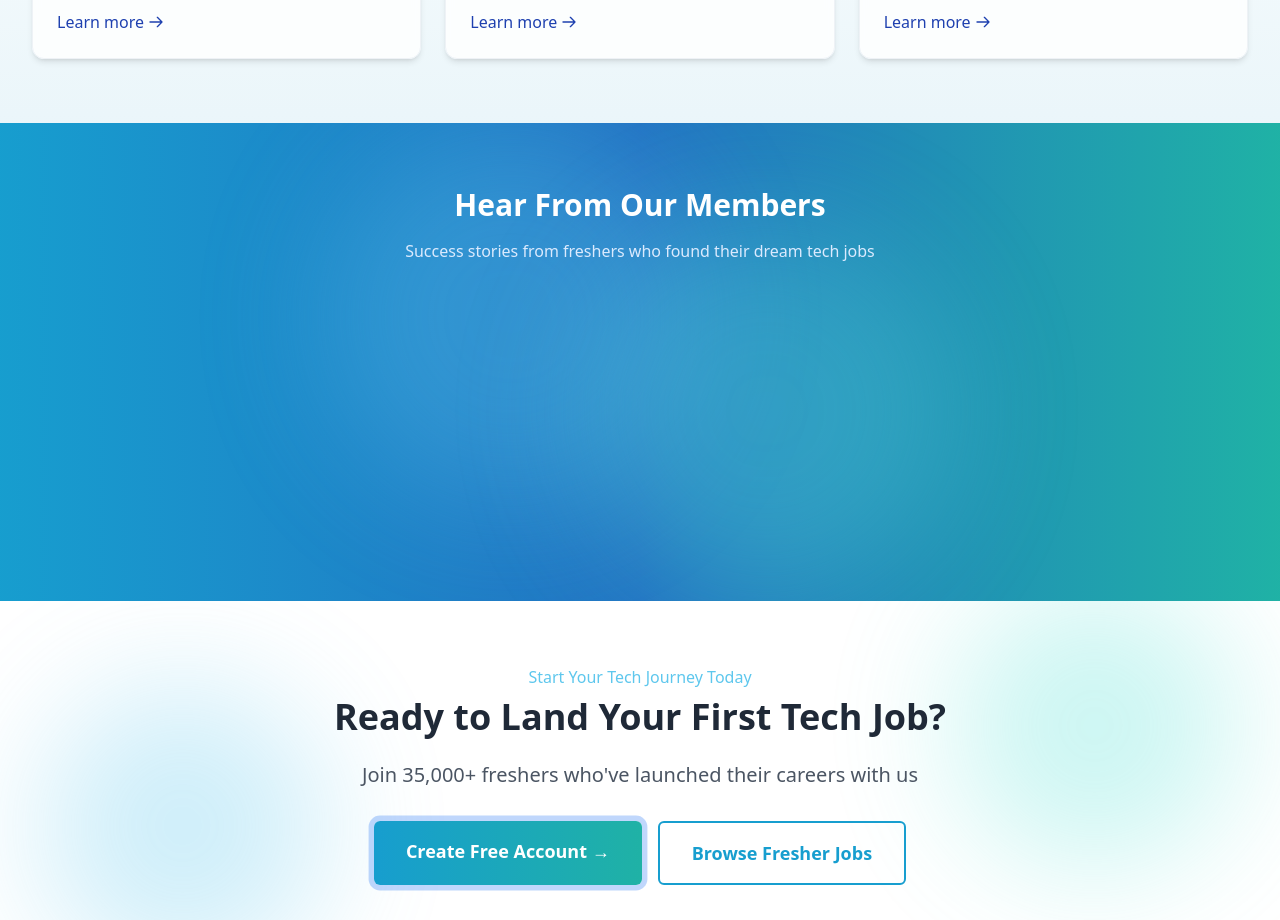
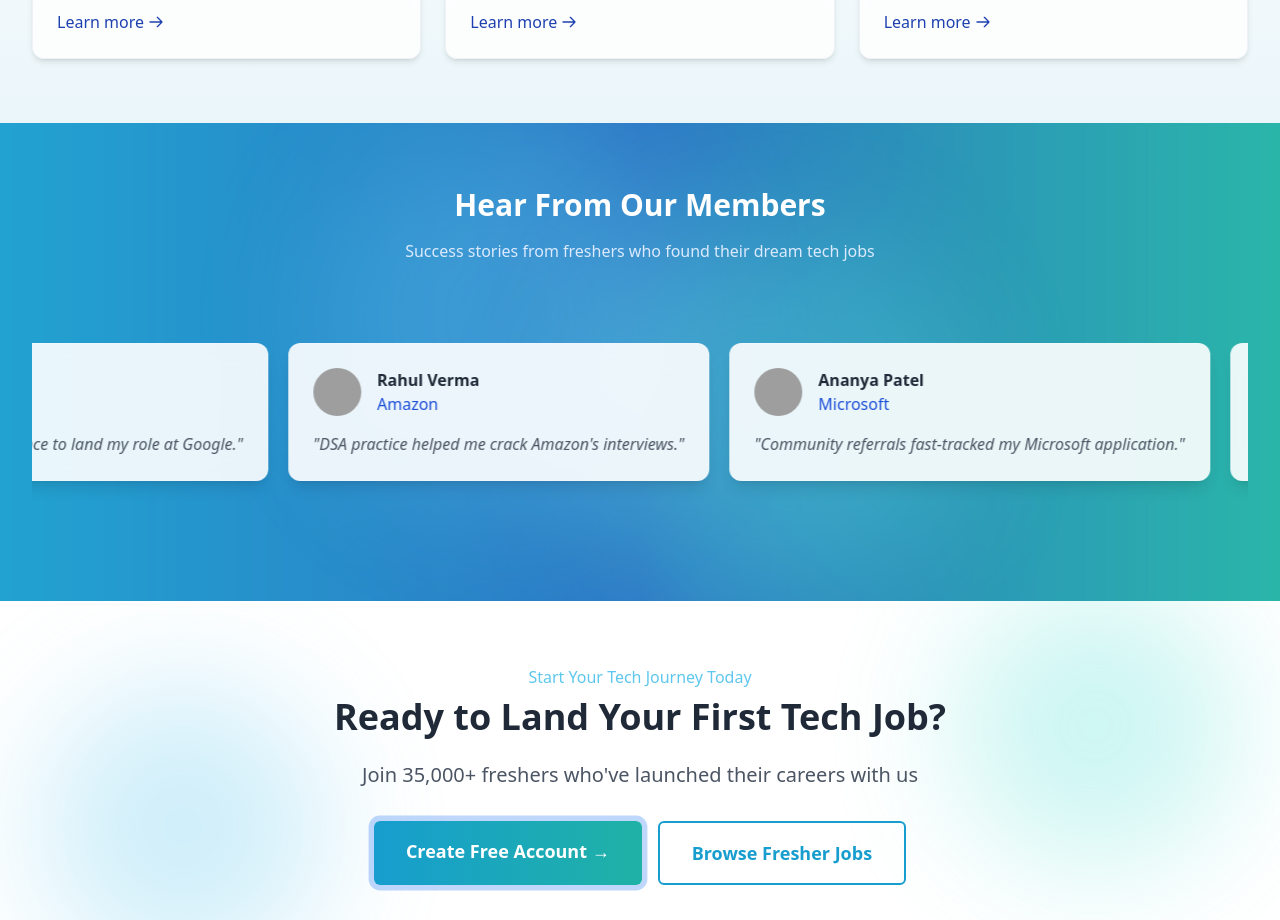
Before and after one commit to BitHiveTechnologies/X_Career-Website, a Next.js app: page / in a window 1280 px wide. Shown: the part 2620-3540 px from the top of the page. Built offline with nearby package versions, Linux system fonts and the light colour scheme; grey boxes are pictures that could not be loaded.

Commit message:
fix the cards width and height

```diff
--- a/app/page.tsx
+++ b/app/page.tsx
@@ -208,10 +208,10 @@ export default function Page() {
         style.innerHTML = `
             @keyframes scroll {
                 0% {
-                    transform: translateX(100%);
+                    transform: translateX(0);
                 }
                 100% {
-                    transform: translateX(-100%);
+                    transform: translateX(-50%);
                 }
             }
 
@@ -1421,7 +1421,11 @@ export default function Page() {
                             data-oid="89243g8"
                         ></div>
                     </div>
-                    {/* No frosted glass overlay for cleaner animation */}
+                    {/* Frosted glass overlay */}
+                    <div
+                        className="absolute inset-0 bg-white/5 backdrop-blur-[1px]"
+                        data-oid="0w5:hzx"
+                    ></div>
                     <div
                         className="max-w-7xl mx-auto px-4 sm:px-6 lg:px-8 relative z-10"
                         data-oid="7e2z3wp"
@@ -1438,7 +1442,7 @@ export default function Page() {
                         {/* Auto-scrolling testimonial carousel */}
                         <div className="relative overflow-hidden py-4" data-oid="y4tftqb">
                             <div
-                                className="flex animate-scroll gap-6 hover:pause-animation focus:pause-animation pt-4 pb-2"
+                                className="flex animate-scroll gap-5 hover:pause-animation focus:pause-animation pt-4 pb-2"
                                 onMouseEnter={(e) =>
                                     (e.currentTarget.style.animationPlayState = 'paused')
                                 }
@@ -1452,6 +1456,7 @@ export default function Page() {
                                 }}
                                 style={{ width: `${testimonials.length * 340}px` }}
                                 data-oid="pk:0pfz"
+                                key="olk-3x9u"
                             >
                                 {testimonials.map((testimonial) => (
                                     <div
@@ -1519,9 +1524,11 @@ export default function Page() {
                                 ))}
                             </div>
 
-                            {/* No gradient overlays for clean edge-to-edge animation */}
-
-                            <div className="text-center mt-8" data-oid="gxj_sut"></div>
+                            <div
+                                className="text-center mt-8"
+                                data-oid="gxj_sut"
+                                key="olk-xp4-"
+                            ></div>
                         </div>
                     </div>
                 </section>
```
